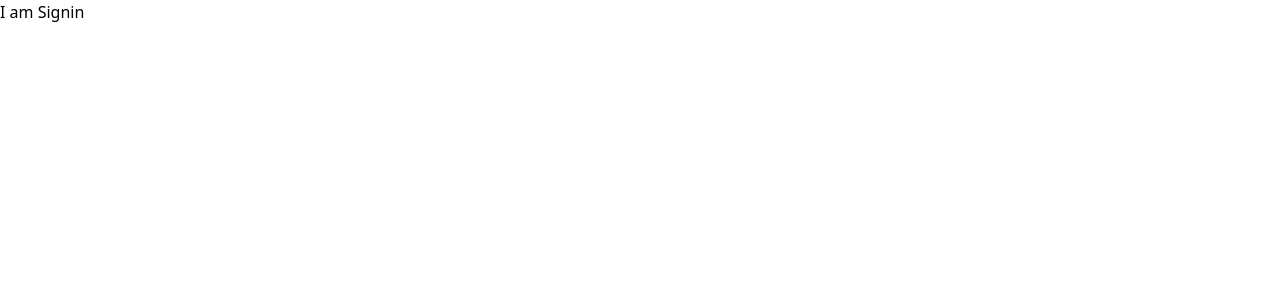
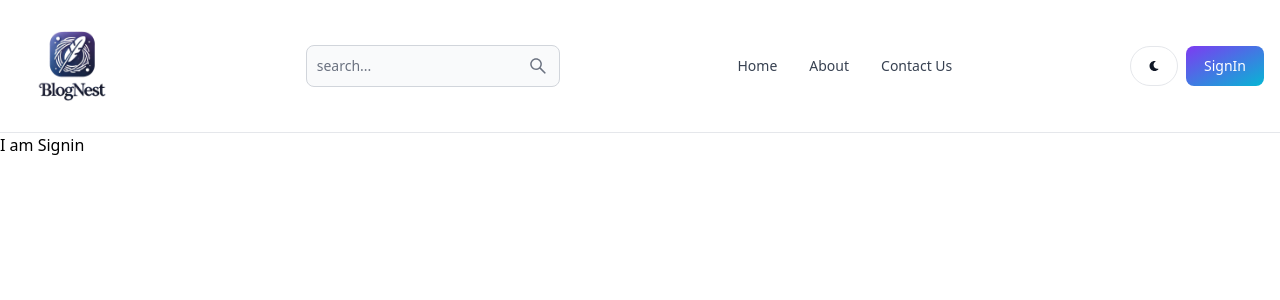
Before and after one commit to DeveshMamtani18/Mern_Blog, a React (Vite) app in the folder client/: page /Signin in a window 1280 px wide. Shown: the top 300 px of the page. Built offline with nearby package versions, Linux system fonts and the light colour scheme.

Commit message:
created navbar

```diff
--- a/client/package.json
+++ b/client/package.json
@@ -11,8 +11,10 @@
   },
   "dependencies": {
     "flowbite": "^3.1.2",
+    "flowbite-react": "^0.10.2",
     "react": "^19.0.0",
     "react-dom": "^19.0.0",
+    "react-icons": "^5.5.0",
     "react-router-dom": "^7.4.0"
   },
   "devDependencies": {
--- a/client/src/App.jsx
+++ b/client/src/App.jsx
@@ -6,11 +6,11 @@ import Contact from './pages/Contact'
 import Dashboard from'./pages/Dashboard'
 import Signin from './pages/Signin'
 import Signup from './pages/Signup'
-
+import Header from './components/Header'
 export default function App() {
   return (
     <BrowserRouter>
-
+    <Header/>
       <Routes>
         <Route path='/' element={<Home/>}/>
         <Route path='/About' element={<About/>}/>
--- /dev/null
+++ b/client/src/components/Header.jsx
@@ -0,0 +1,55 @@
+import React from 'react'
+import { Button, Navbar, TextInput } from 'flowbite-react'
+import { Link,useLocation } from 'react-router-dom'
+import { AiOutlineSearch } from 'react-icons/ai'
+import { FaMoon } from 'react-icons/fa'
+const Header = () => {
+  const path=useLocation().pathname;
+  return (
+
+
+    <Navbar className='border-b'>
+      <Link to="/"><img className='w-24 sm:w-28' src="/logo.png" alt="" /></Link>
+      <form >
+        <TextInput
+          type='text' placeholder='search...' rightIcon={AiOutlineSearch} className='hidden lg:inline ' />
+      </form>
+        <Button className='w-12 h-10 lg:hidden' color='gray' pill>
+          <AiOutlineSearch />
+        </Button>
+      <div className=" flex gap-2 md:order-2">
+        <Button className='w-12 h-10 hidden sm:inline' color='gray' pill>
+          <FaMoon />
+        </Button>
+
+        <Link to='/Signin'>
+          <Button gradientDuoTone='purpleToBlue'>
+            SignIn
+
+          </Button>
+        </Link>
+        <Navbar.Toggle/>
+
+      </div>
+        <Navbar.Collapse>
+          <Navbar.Link active={path==='/'} as='div'>
+            <Link to='/'>
+            Home
+            </Link>
+          </Navbar.Link>
+          <Navbar.Link active={path==='/About'} as='div'>
+            <Link to='/About'>
+            About
+            </Link>
+          </Navbar.Link>
+          <Navbar.Link active={path==='/Contact'} as='div'>
+            <Link to='/Contact'>
+            Contact Us
+            </Link>
+          </Navbar.Link>
+        </Navbar.Collapse>
+    </Navbar>
+  )
+}
+
+export default Header
--- a/client/tailwind.config.js
+++ b/client/tailwind.config.js
@@ -1,6 +1,9 @@
+const flowbite = require("flowbite-react/tailwind");
+
 /** @type {import('tailwindcss').Config} */
 module.exports = {
   content: [
+    flowbite.content(),
     "./index.html",
     "./src/**/*.{js,ts,jsx,tsx}",
     "./node_modules/flowbite/**/*.js" // Ensure Flowbite is scanned
@@ -9,6 +12,8 @@ module.exports = {
     extend: {},
   },
   plugins: [
-    require('flowbite/plugin') // Enable Flowbite
+    require('flowbite/plugin'),
+    flowbite.plugin()
+     // Enable Flowbite
   ],
 };
```
Also changed, not shown: client/public/logo.png (added), 1 other file (tests, documents, lock files or other folders).
